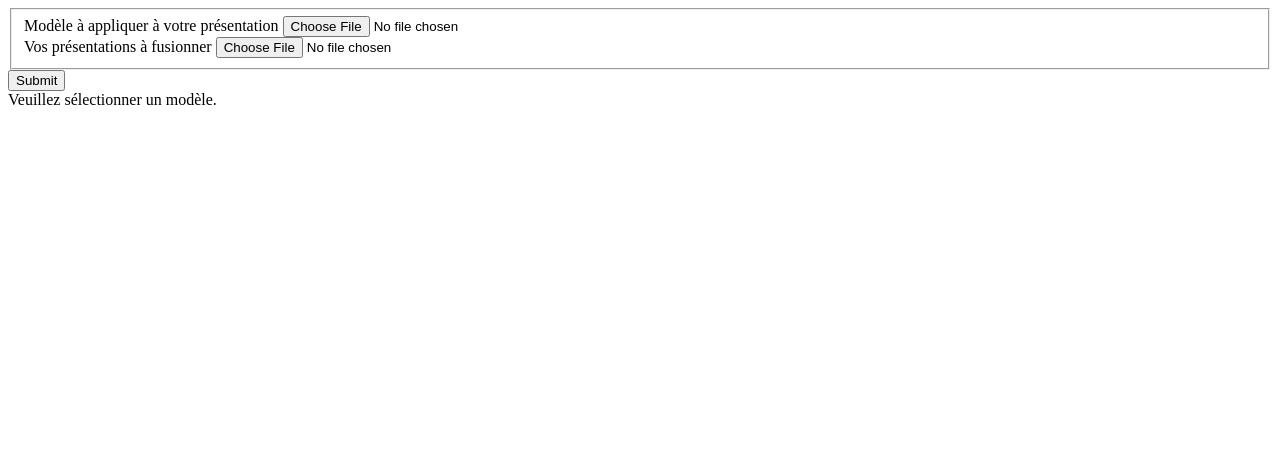
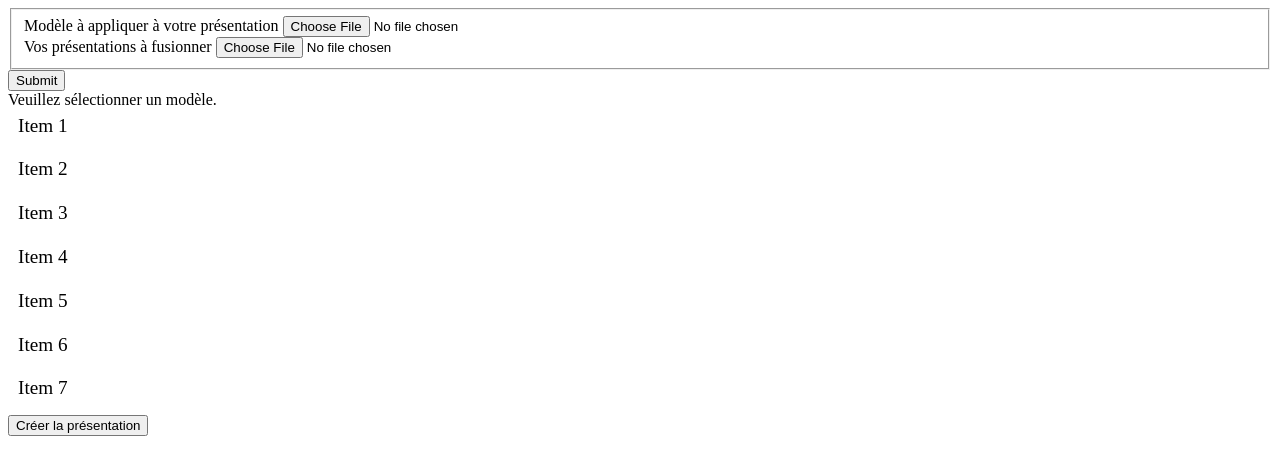
Before and after one commit to sokarys/fusion-odp, a PHP site: page / in a window 1280 px wide. Shown: the top 475 px of the page. Run offline with PHP 8.4, Linux system fonts and the light colour scheme.

Commit message:
create list xml

```diff
--- a/index.php
+++ b/index.php
@@ -4,6 +4,23 @@
 <head>
     <title>Compilez vos présentations OPD</title>
     <meta http-equiv="content-type" content="text/html;charset=utf-8" />
+    <script src="./jquery/js/jquery-1.4.2.min.js"></script>
+    <script src="./jquery/js/jquery-ui-1.8.6.custom.min.js"></script>
+    <style>
+	#sortable { list-style-type: none; margin: 0; padding: 0; width: 60%; }
+	#sortable li { margin: 0 5px 5px 5px; padding: 5px; font-size: 1.2em; height: 1.5em; }
+	html>body #sortable li { height: 1.5em; line-height: 1.2em; }
+	.ui-state-highlight { height: 1.5em; line-height: 1.2em; }
+    </style>
+	<script>
+	$(function() {
+		$( "#sortable" ).sortable({
+			placeholder: "ui-state-highlight"
+		});
+		$( "#sortable" ).disableSelection();
+	});
+	</script>
+
 </head>
 <body>
     <form action="index.php" enctype="multipart/form-data" method="post">
@@ -23,5 +40,17 @@
        echo("Veuillez sélectionner un modèle.");
     }
     ?>
+    <form action="traitement.php" enctype="multipart/form-data" method="post">
+        <ul id="sortable">
+            <li class="ui-state-default"><input type="hidden" name=document[]" value="t1"/>Item 1</li>
+            <li class="ui-state-default"><input type="hidden" name=document[]" value="t2"/>Item 2</li>
+            <li class="ui-state-default">Item 3</li>
+            <li class="ui-state-default">Item 4</li>
+            <li class="ui-state-default">Item 5</li>
+            <li class="ui-state-default">Item 6</li>
+            <li class="ui-state-default">Item 7</li>
+        </ul>
+       <input type="submit" value="Créer la présentation"/>
+    </form>
 </body>
 </html>
--- /dev/null
+++ b/xslt/list2.xml
@@ -0,0 +1,2 @@
+<?xml version="1.0" encoding="utf-8"?>
+<list><doc src="t1"/><doc src="t2"/></list>
```
Also changed, not shown: traitement.php (+14 -5 lines).
